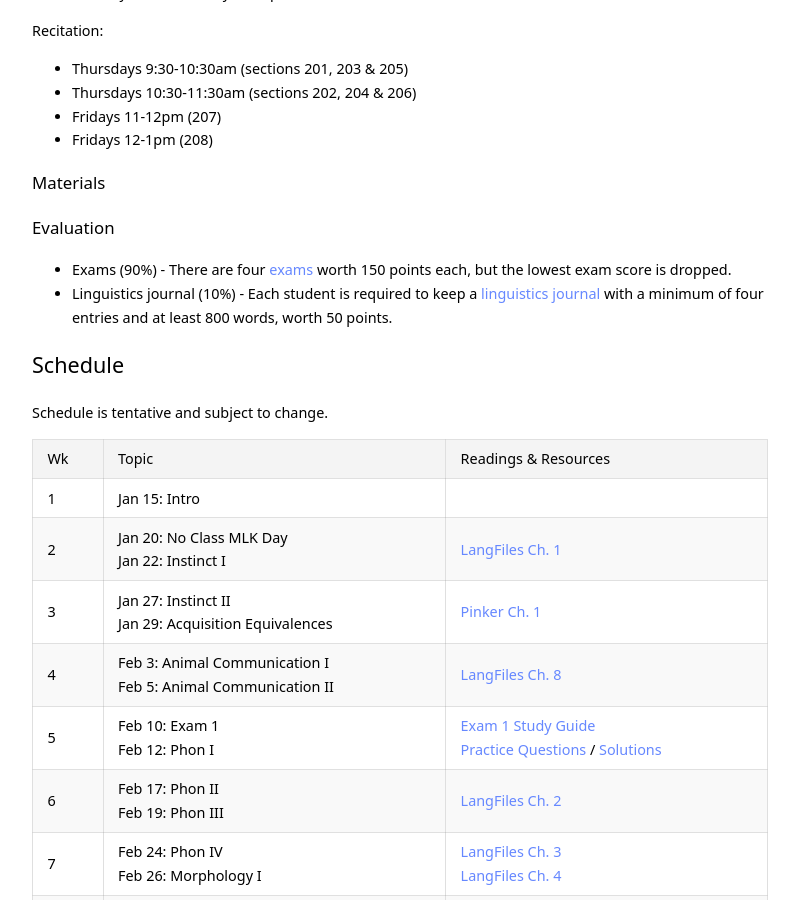
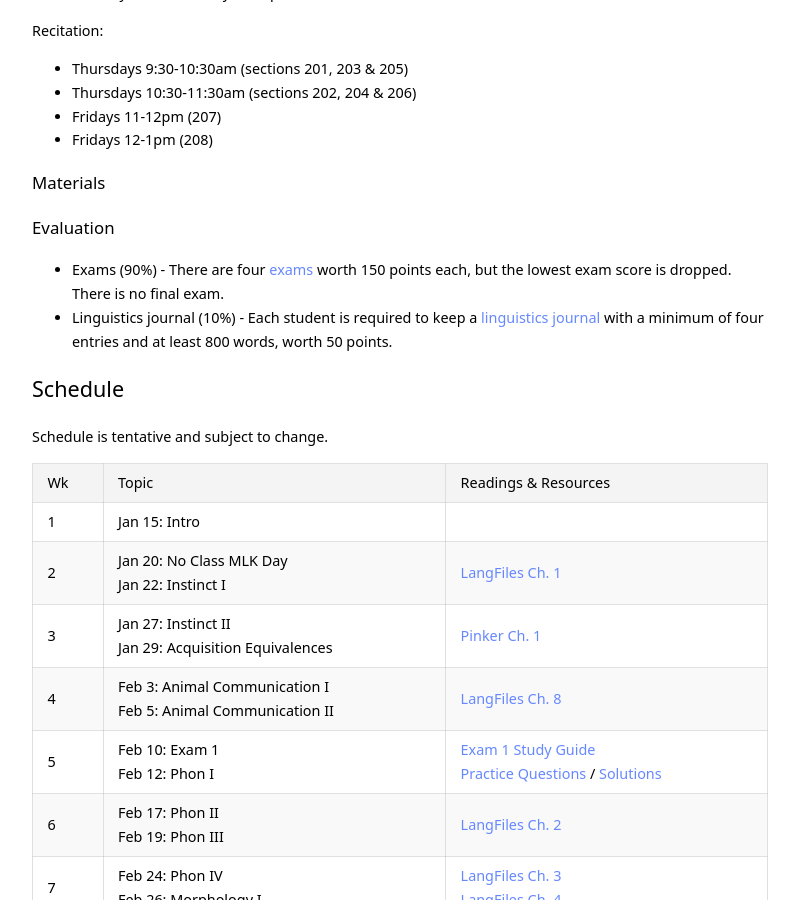
Before and after one commit to kschuler/ling001, a Jekyll site: the page built from ling001/index.md, in a window 1280 px wide and 900 px high, scrolled down 733 px. Shown: the whole window, without its empty margins (240-1039 px from the left). Built offline with Jekyll 4.4.1, drawn with Linux system fonts in a browser that asks for light colours.

Commit message:
Update index.md

```diff
--- a/ling001/index.md
+++ b/ling001/index.md
@@ -30,7 +30,7 @@ A general introduction to the nature, history and use of human language, speech
 ### Materials
 
 ### Evaluation
-- **Exams (90%)** - There are four [exams](#exams) worth 150 points each, but the lowest exam score is dropped.
+- **Exams (90%)** - There are four [exams](#exams) worth 150 points each, but the lowest exam score is dropped. There is no final exam.
 - **Linguistics journal (10%)** - Each student is required to keep a [linguistics journal](#linguistics-journal) with a minimum of four entries and at least 800 words, worth 50 points.
 
 
```
